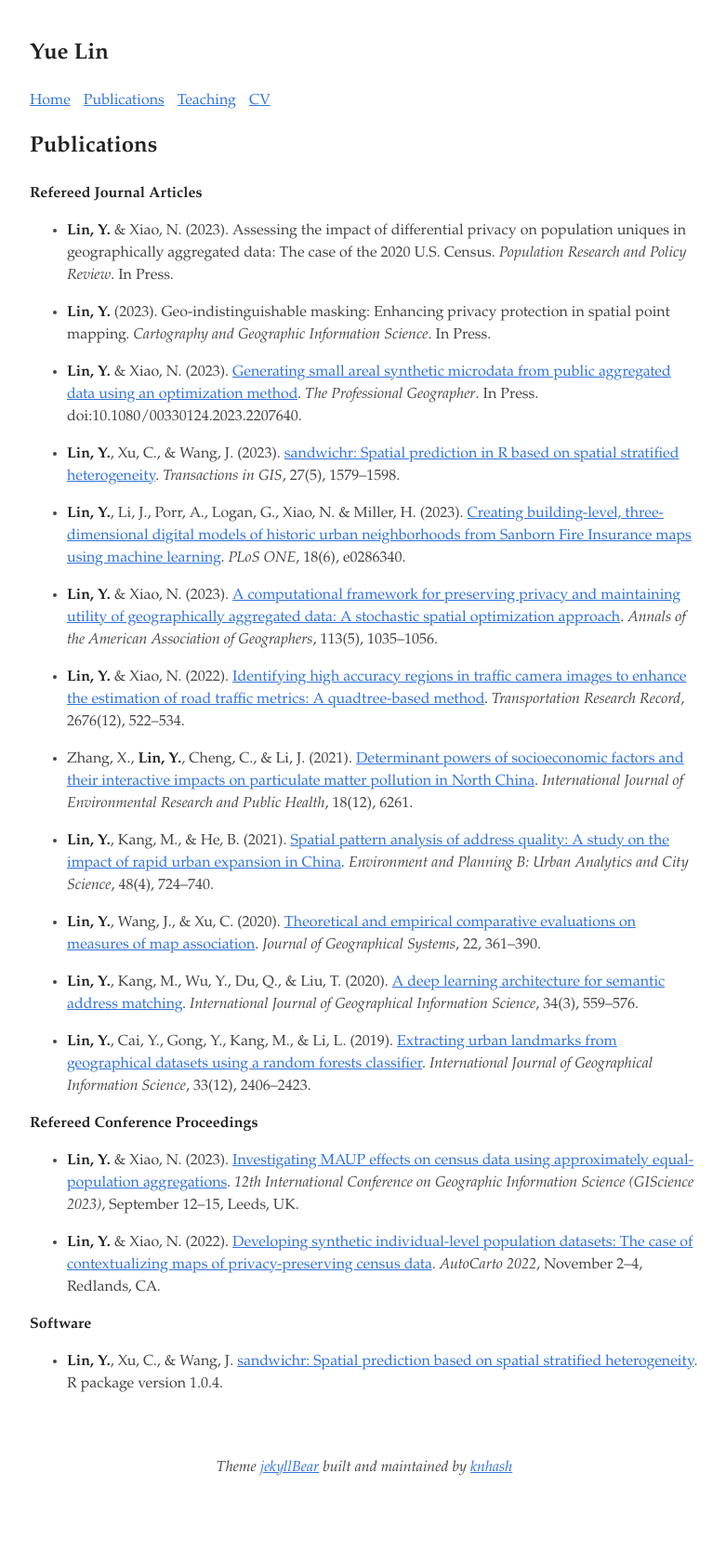
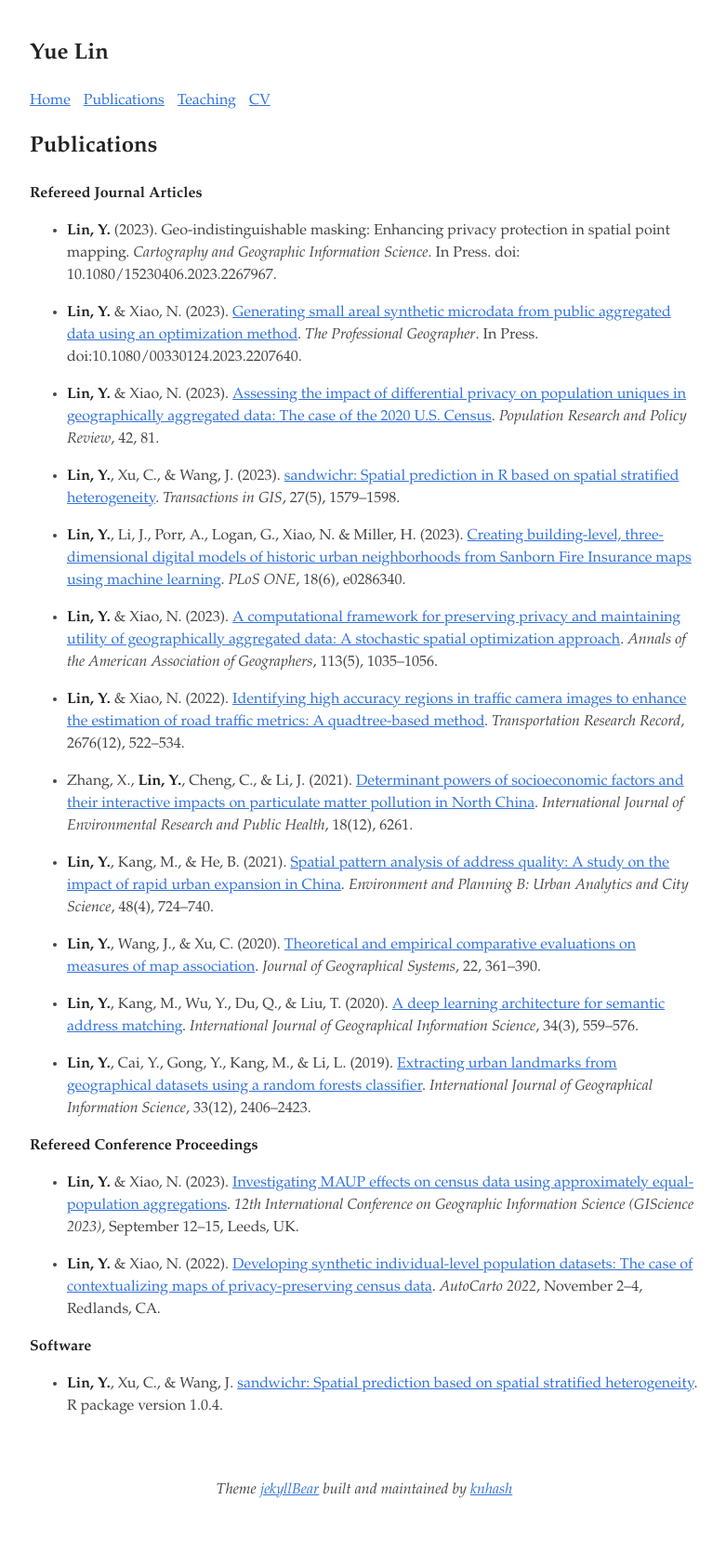
Before and after one commit to linyuehzzz/linyuehzzz.github.io, a Jekyll site: the page built from publications.md, in a window 1280 px wide. Shown: the whole page at 93% size, without its empty margins (248-1029 px from the left). Built offline with Jekyll 4.4.1, drawn with Linux system fonts in a browser that asks for light colours; before the commit the page ends 1660 px from its top, so only the background shows below that.

Commit message:
Update publications.md

```diff
--- a/publications.md
+++ b/publications.md
@@ -7,11 +7,11 @@ permalink: /publications
 
 **Refereed Journal Articles**
 
-- **Lin, Y.** & Xiao, N. (2023). Assessing the impact of differential privacy on population uniques in geographically aggregated data: The case of the 2020 U.S. Census. *Population Research and Policy Review*. In Press.
-
-- **Lin, Y.** (2023). Geo-indistinguishable masking: Enhancing privacy protection in spatial point mapping. *Cartography and Geographic Information Science*. In Press.
+- **Lin, Y.** (2023). Geo-indistinguishable masking: Enhancing privacy protection in spatial point mapping. *Cartography and Geographic Information Science*. In Press. doi: 10.1080/15230406.2023.2267967.
 
 - **Lin, Y.** & Xiao, N. (2023). [Generating small areal synthetic microdata from public aggregated data using an optimization method](https://www.tandfonline.com/doi/full/10.1080/00330124.2023.2207640). *The Professional Geographer*. In Press. doi:10.1080/00330124.2023.2207640.
+
+- **Lin, Y.** & Xiao, N. (2023). [Assessing the impact of differential privacy on population uniques in geographically aggregated data: The case of the 2020 U.S. Census](https://link.springer.com/article/10.1007/s11113-023-09829-4). *Population Research and Policy Review*, 42, 81.
 
 - **Lin, Y.**, Xu, C., & Wang, J. (2023). [sandwichr: Spatial prediction in R based on spatial stratified heterogeneity](https://onlinelibrary.wiley.com/doi/full/10.1111/tgis.13088). *Transactions in GIS*, 27(5), 1579--1598.
 
```
